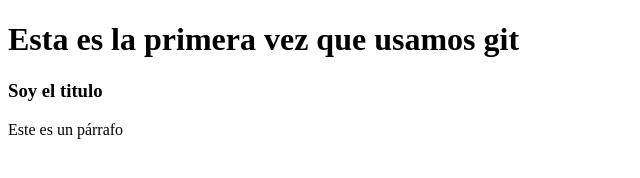
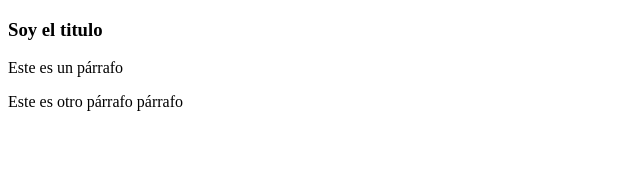
Before and after one commit to Ardroz/flaming-spice, a plain HTML site: page index.html in a window 1280 px wide. Shown: the whole page, without its empty margins (0-640 px from the left). Drawn offline with Linux system fonts and the light colour scheme.

Commit message:
Agregué una sección

```diff
--- a/index.html
+++ b/index.html
@@ -4,7 +4,6 @@
   <title>Flaming spice</title>
 </head>
 <body>
-  <h1>Esta es la primera vez que usamos git</h1>
   <section>
     <article>
       <header>
@@ -13,7 +12,10 @@
       <section>
         <p>Este es un párrafo</p>
       </section>
+      <section>
+        <p>Este es otro párrafo párrafo</p>
+      </section>
     </article>
-  </section>
+  </section id = 'lol'>
 </body>
 </html>
```
